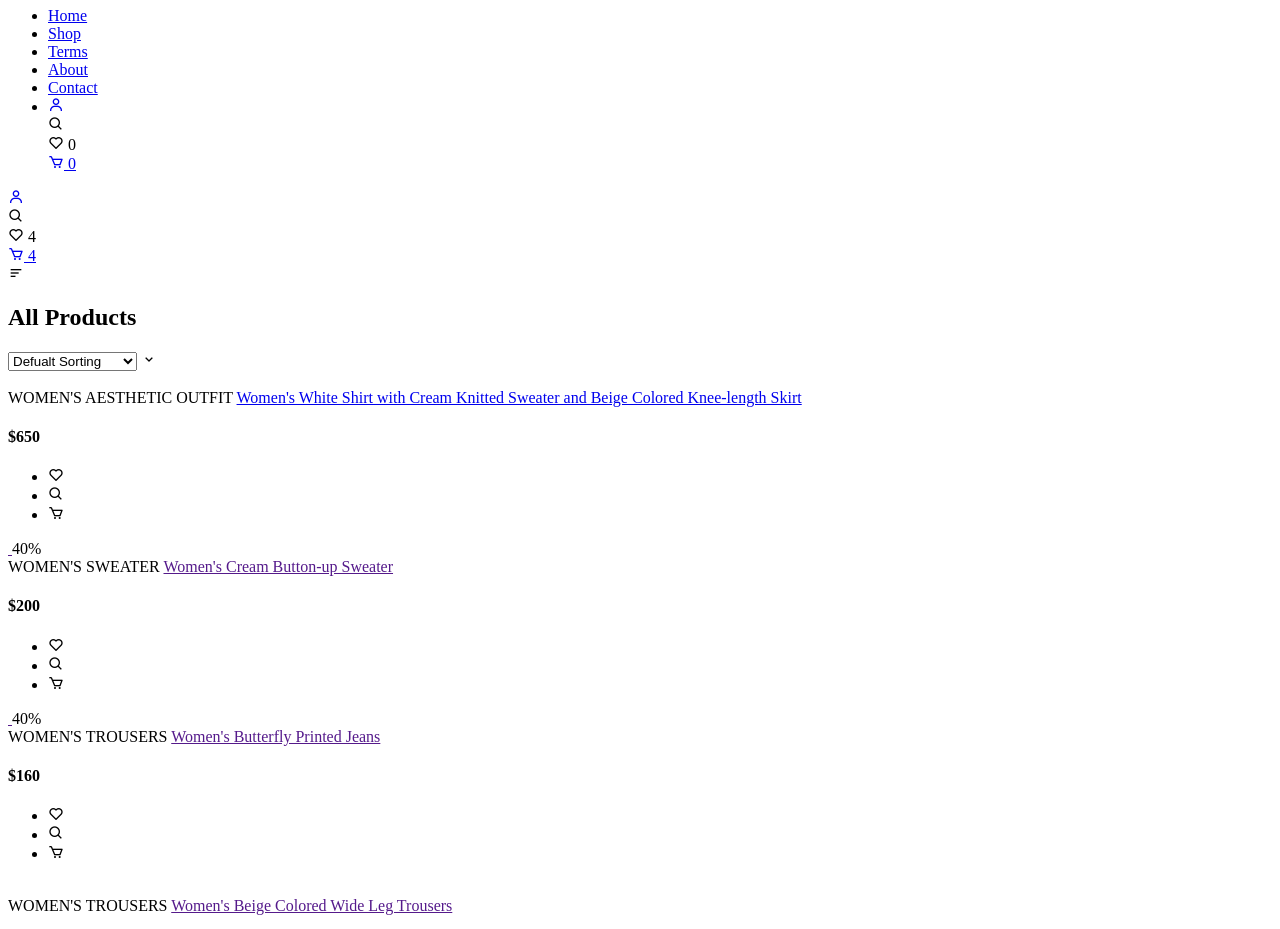
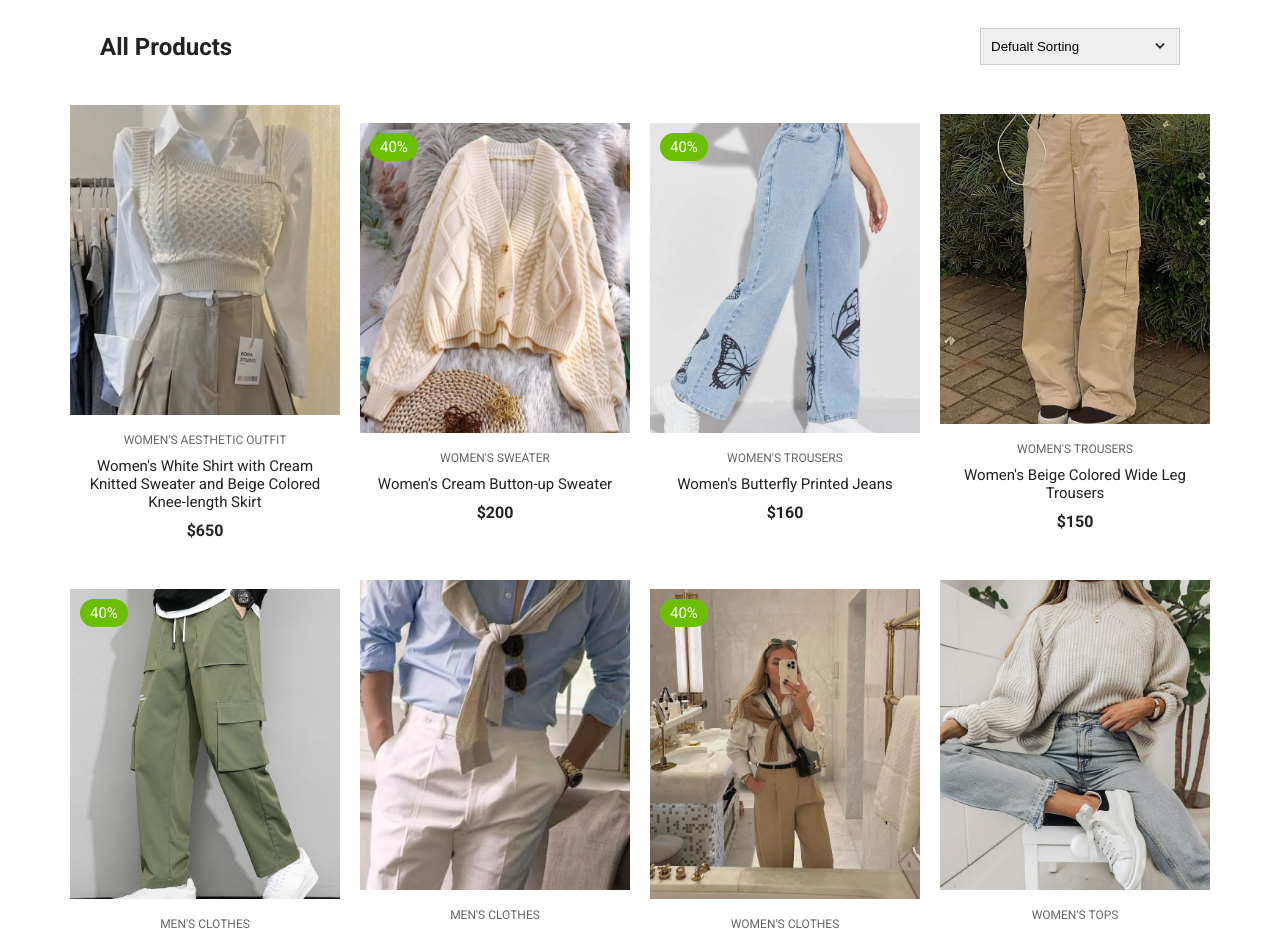
Before and after one commit to AkaishaS/Ecommerce-Website, a plain HTML site: page product.html in a window 1280 px wide. Shown: the part 177-1106 px from the top of the page. Drawn offline with nearby package versions, Linux system fonts and the light colour scheme.

Commit message:
Update product.html

```diff
--- a/product.html
+++ b/product.html
@@ -9,7 +9,7 @@
       href="https://cdn.jsdelivr.net/npm/boxicons@latest/css/boxicons.min.css"
     />
     <!-- Custom StyleSheet -->
-    <link rel="stylesheet" href="/Ecommerce Website/styles/style.css" />
+    <link rel="stylesheet" href="/style.css" />
     <title>Boy’s T-Shirt</title>
   </head>
 
@@ -27,14 +27,14 @@
     </div>
     <div class="navigation">
       <div class="nav-center container d-flex">
-        <a href="/Ecommerce Website/index.html" class="logo"><h1>Elite Shoppy</h1></a>
+        <a href="/index.html" class="logo"><h1>Elite Shoppy</h1></a>
 
         <ul class="nav-list d-flex">
           <li class="nav-item">
-            <a href="/" class="nav-link">Home</a>
+            <a href="/index.html" class="nav-link">Home</a>
           </li>
           <li class="nav-item">
-            <a href="/Ecommerce Website/product.html" class="nav-link">Shop</a>
+            <a href="/product.html" class="nav-link">Shop</a>
           </li>
           <li class="nav-item">
             <a href="#terms" class="nav-link">Terms</a>
@@ -46,7 +46,7 @@
             <a href="#contact" class="nav-link">Contact</a>
           </li>
           <li class="icons d-flex">
-            <a href="/Ecommerce Website/login.html" class="icon">
+            <a href="/login.html" class="icon">
               <i class="bx bx-user"></i>
             </a>
             <div class="icon">
@@ -56,7 +56,7 @@
               <i class="bx bx-heart"></i>
               <span class="d-flex">0</span>
             </div>
-            <a href="/Ecommerce Website/cart.html" class="icon">
+            <a href="/cart.html" class="icon">
               <i class="bx bx-cart"></i>
               <span class="d-flex">0</span>
             </a>
@@ -64,7 +64,7 @@
         </ul>
 
         <div class="icons d-flex">
-          <a href="/Ecommerce Website/login.html" class="icon">
+          <a href="/login.html" class="icon">
             <i class="bx bx-user"></i>
           </a>
           <div class="icon">
@@ -74,7 +74,7 @@
             <i class="bx bx-heart"></i>
             <span class="d-flex">4</span>
           </div>
-          <a href="/Ecommerce Website/cart.html" class="icon">
+          <a href="/cart.html" class="icon">
             <i class="bx bx-cart"></i>
             <span class="d-flex">4</span>
           </a>
@@ -104,8 +104,8 @@
       <div class="product-center container">
         <div class="product-item">
           <div class="overlay">
-            <a href="/Ecommerce Website/productDetails.html" class="product-thumb">
-              <img src="/Ecommerce Website/images/Product-8.jpeg" alt="" />
+            <a href="/productDetails.html" class="product-thumb">
+              <img src="/Product-8.jpeg" alt="" />
             </a>
           </div>
           <div class="product-info">
@@ -122,7 +122,7 @@
         <div class="product-item">
           <div class="overlay">
             <a href="" class="product-thumb">
-              <img src="/Ecommerce Website/images/Product-2.jpeg" alt="" />
+              <img src="/Product-2.jpeg" alt="" />
             </a>
             <span class="discount">40%</span>
           </div>
@@ -140,7 +140,7 @@
         <div class="product-item">
           <div class="overlay">
             <a href="" class="product-thumb">
-              <img src="/Ecommerce Website/images/Product-3.jpeg" alt="" />
+              <img src="/Product-3.jpeg" alt="" />
             </a>
             <span class="discount">40%</span>
           </div>
@@ -158,7 +158,7 @@
         <div class="product-item">
           <div class="overlay">
             <a href="" class="product-thumb">
-              <img src="/Ecommerce Website/images/Product-4.jpeg" alt="" />
+              <img src="/Product-4.jpeg" alt="" />
             </a>
           </div>
           <div class="product-info">
@@ -175,7 +175,7 @@
         <div class="product-item">
           <div class="overlay">
             <a href="" class="product-thumb">
-              <img src="/Ecommerce Website/images/Product-5.jpeg" alt="" />
+              <img src="/Product-5.jpeg" alt="" />
             </a>
             <span class="discount">40%</span>
           </div>
@@ -193,7 +193,7 @@
         <div class="product-item">
           <div class="overlay">
             <a href="" class="product-thumb">
-              <img src="/Ecommerce Website/images/Product-6.jpeg" alt="" />
+              <img src="/Product-6.jpeg" alt="" />
             </a>
           </div>
           <div class="product-info">
@@ -210,7 +210,7 @@
         <div class="product-item">
           <div class="overlay">
             <a href="" class="product-thumb">
-              <img src="/Ecommerce Website/images/Product-7.jpeg" alt="" />
+              <img src="/Product-7.jpeg" alt="" />
             </a>
             <span class="discount">40%</span>
           </div>
@@ -228,7 +228,7 @@
         <div class="product-item">
           <div class="overlay">
             <a href="" class="product-thumb">
-              <img src="/Ecommerce Website/images/Product-1.jpeg" alt="" />
+              <img src="/Product-1.jpeg" alt="" />
             </a>
           </div>
           <div class="product-info">
@@ -277,6 +277,6 @@
       </div>
     </footer>
     <!-- Custom Script -->
-    <script src="/Ecommerce Website/script/index.js"></script>
+    <script src="/index.js"></script>
   </body>
 </html>
```
